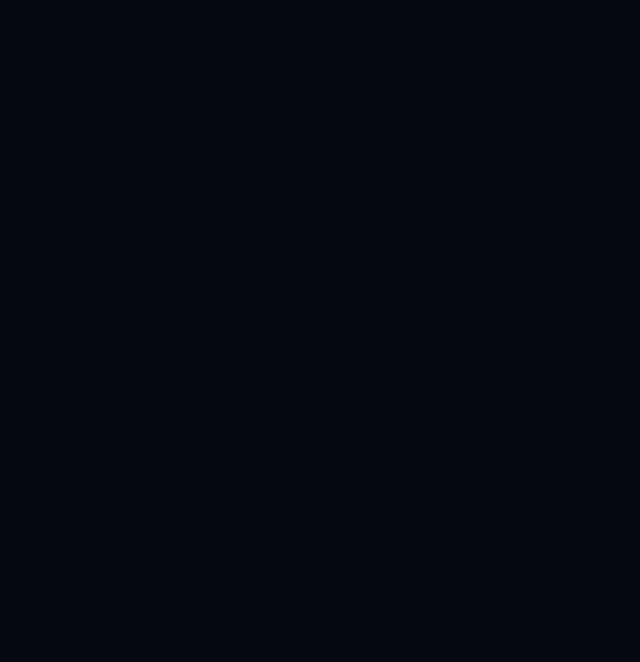
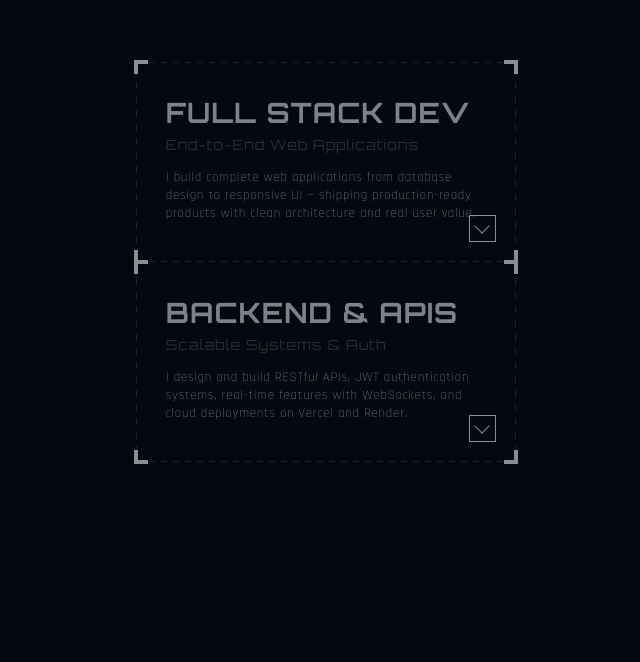
Before and after one commit to Mayankmodi2385/Portfolio, a React (Vite) app: page / in a window 1280 px wide. Shown: the part 1618-2280 px from the top of the page, without its empty margins (640-1280 px from the left). Built offline with nearby package versions, Linux system fonts and the light colour scheme.

Commit message:
adjust and remove the free space

```diff
--- a/src/components/styles/Landing.css
+++ b/src/components/styles/Landing.css
@@ -169,7 +169,7 @@ h2.landing-info-h2 {
   width: 100%;
   left: 50%;
   z-index: 0;
-  bottom: 50px;
+  bottom: 0;
   pointer-events: none;
   background-color: transparent;
 }
--- a/src/components/styles/WhatIDo.css
+++ b/src/components/styles/WhatIDo.css
@@ -5,7 +5,8 @@
   place-items: center;
   position: relative;
   opacity: 1;
-  height: 100vh;
+  height: auto;
+  padding: 80px 0;
   width: var(--cWidth);
   max-width: 1920px;
   margin: auto;
@@ -23,7 +24,7 @@
   line-height: calc(4vw + 20px);
   font-weight: 600;
   margin-right: 10%;
-  margin-bottom: 100px;
+  margin-bottom: 0;
 }
 
 .hat-h2 {
@@ -37,7 +38,7 @@
   height: 500px;
   margin-left: 200px;
   position: relative;
-  display: none;
+  display: flex;
 }
 .what-content {
   width: 450px;
@@ -307,9 +308,10 @@
 @media only screen and (max-width: 900px) {
   .whatIDO {
     flex-direction: column;
+    padding: 40px 0;
   }
   .what-box h2 {
-    margin: 50px 0;
+    margin: 30px 0;
     font-size: 55px;
     line-height: 53px;
   }
```
